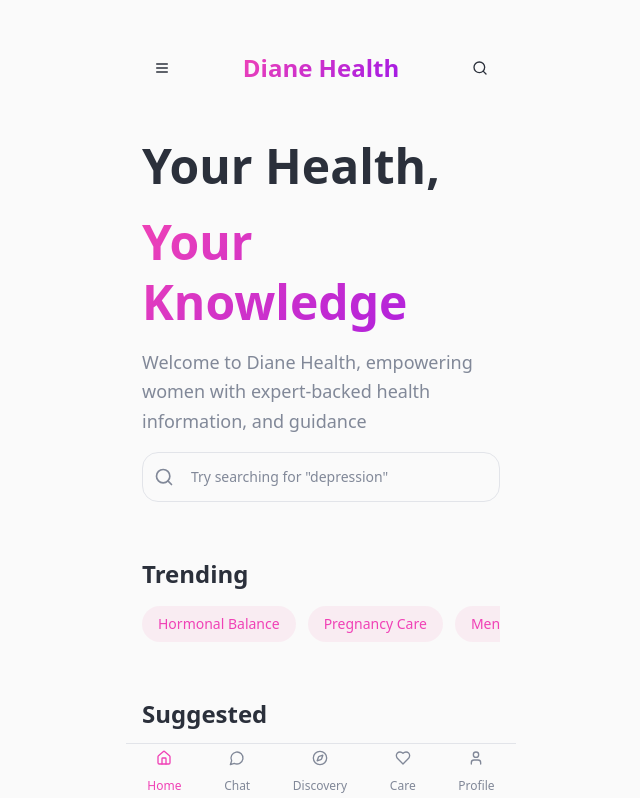
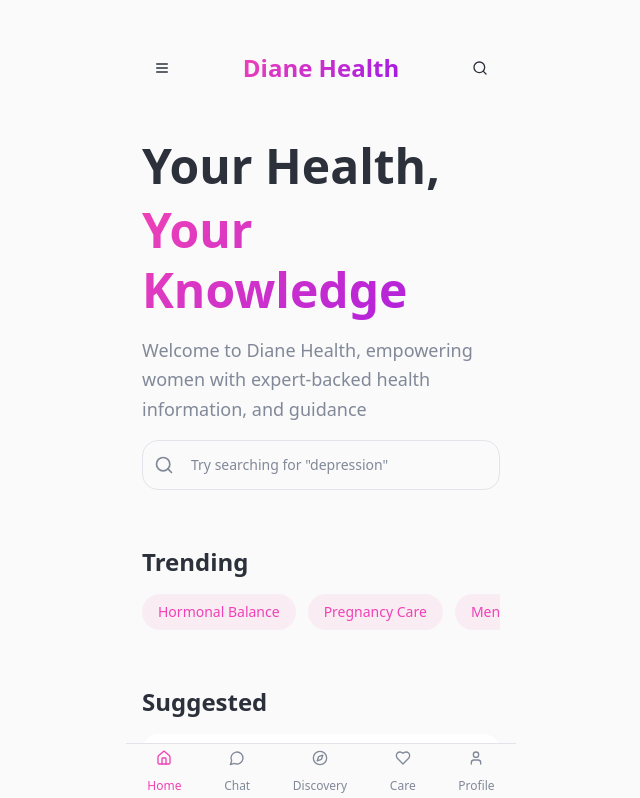
Before and after one commit to georgedial/women-whispers-feed, a React (Vite) app: page / in a window 1280 px wide. Shown: the top 798 px of the page, without its empty margins (319-959 px from the left). Built offline with nearby package versions, Linux system fonts and the light colour scheme; the HTML template or start-up script is replaced by a standard one.

Commit message:
Adjust spacing for hero text

```diff
--- a/src/components/HeroSection.tsx
+++ b/src/components/HeroSection.tsx
@@ -46,12 +46,14 @@ const HeroSection = () => {
   return (
     <section className="px-4 py-8 relative">
       <div className="space-y-4">
+        <div className="space-y-1">
           <h2 className="text-5xl font-bold leading-tight">
             Your Health,
           </h2>
           <h2 className="text-5xl font-bold leading-tight gradient-text">
             Your Knowledge
           </h2>
+        </div>
 
         <p className="text-muted-foreground text-lg leading-relaxed">
           Welcome to Diane Health, empowering women with expert-backed health information, and guidance
```
Lines whose indentation alone changed are shown as unchanged.
